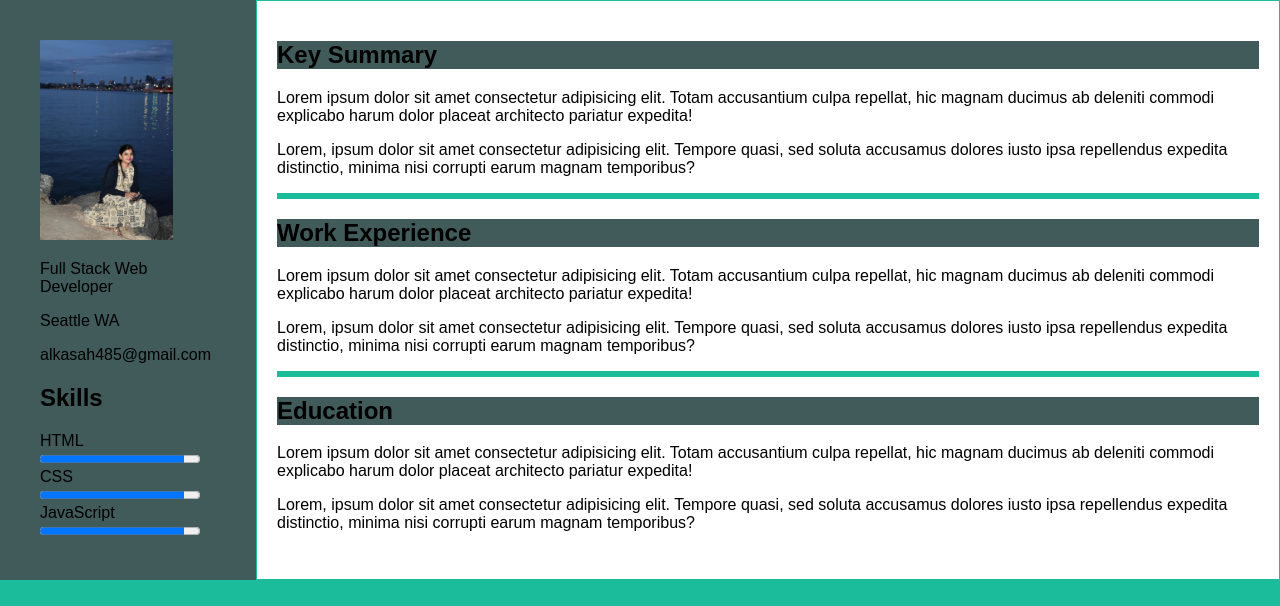
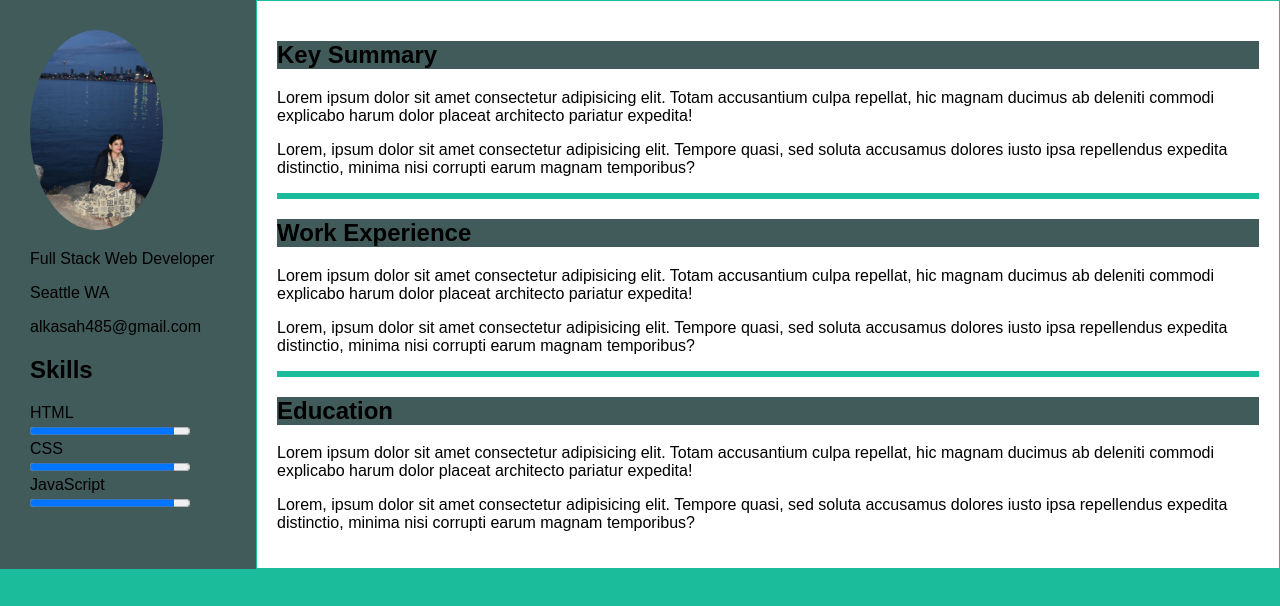
Before and after one commit to alka485/Resume-, a plain HTML site: page index.html in a window 1280 px wide. Shown: the top 606 px of the page. Drawn offline with Linux system fonts and the light colour scheme.

Commit message:
random changes

```diff
--- a/style.css
+++ b/style.css
@@ -24,7 +24,12 @@ body {
 
 .image {
     width: 100%;
-    padding: 20px;
+    padding: 10px;
+
+}
+
+img{
+    border-radius: 50%;
 }
 
 .side {
```
